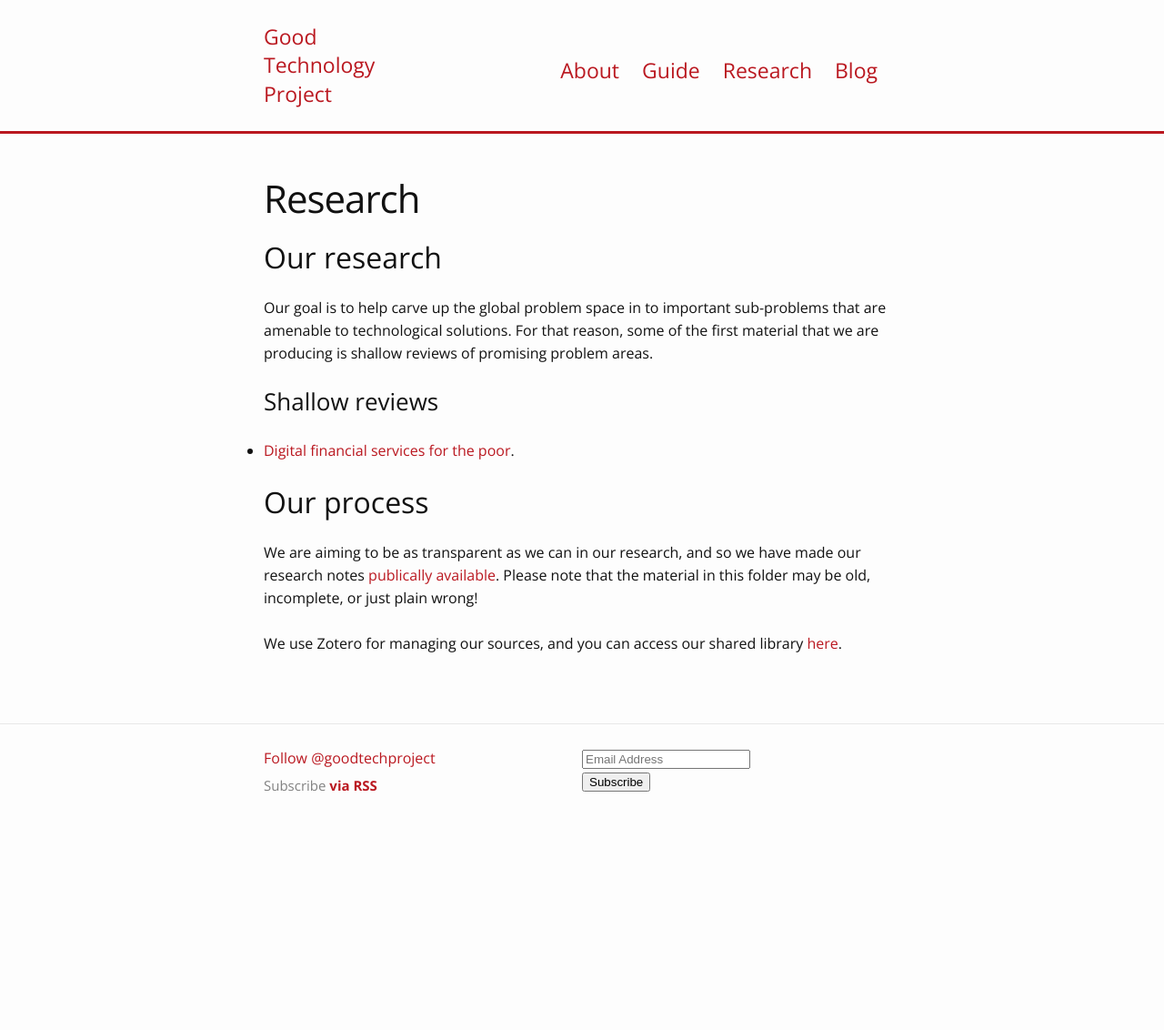
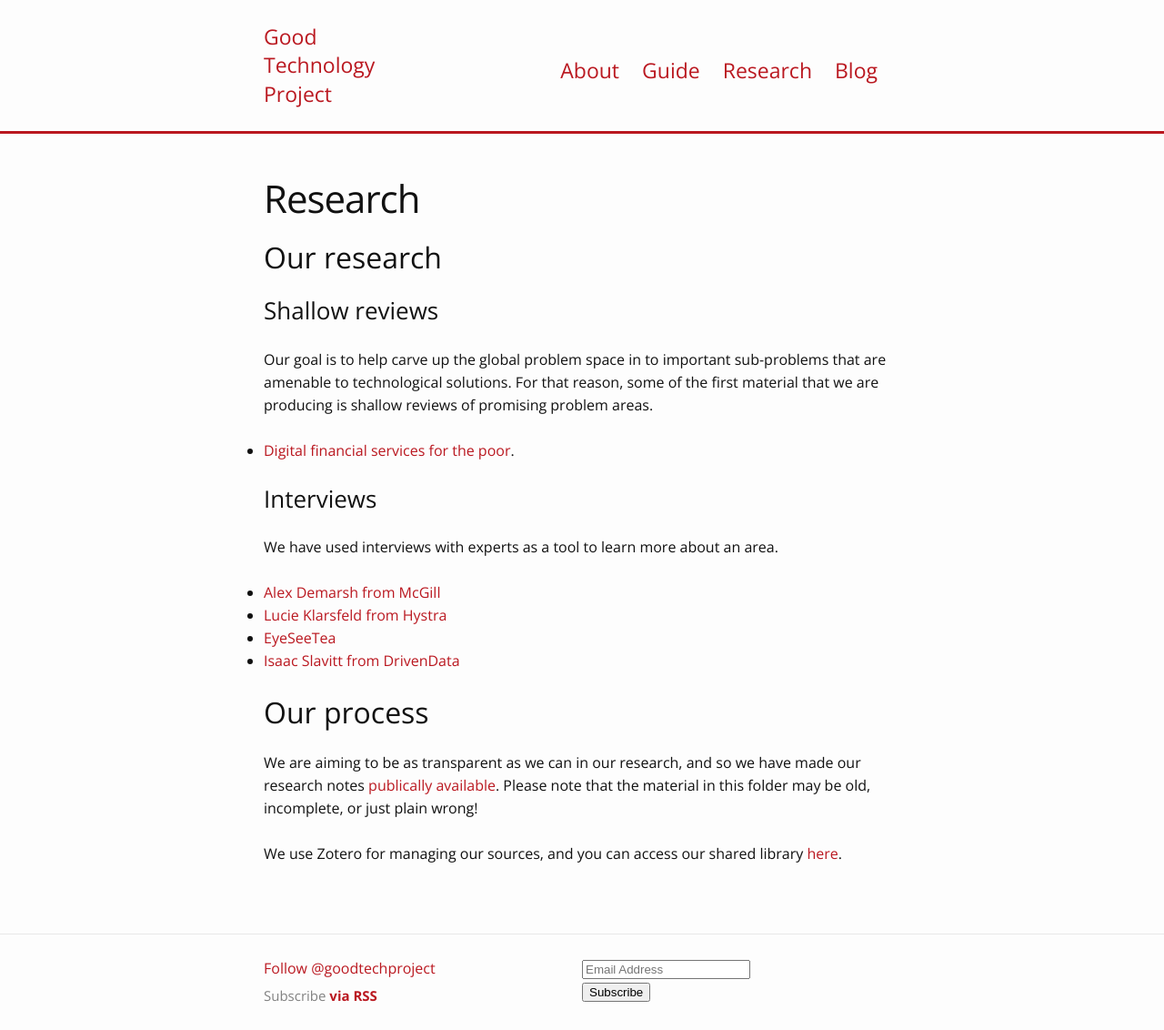
Before and after one commit to richardbatty/good-technology-project, a Jekyll site: the page built from research.md, in a window 1280 px wide. Shown: the whole page at 91% size. Built offline with Jekyll 4.4.1, drawn with Linux system fonts in a browser that asks for light colours; comment, search, counter and statistics services are not loaded; before the commit the page ends 901 px from its top, so only the background shows below that.

Commit message:
Add interview to research page

```diff
--- a/research.md
+++ b/research.md
@@ -6,11 +6,20 @@ permalink: /research/
 
 ## Our research
 
+### Shallow reviews
+
 Our goal is to help carve up the global problem space in to important sub-problems that are amenable to technological solutions. For that reason, some of the first material that we are producing is shallow reviews of promising problem areas.
 
-### Shallow reviews
+- [Digital financial services for the poor](/blog/2016/01/04/digital-financial-services-for-the-poor-shallow-overview).
 
-- [Digital financial services for the poor](/blog/2016/01/04/digital-financial-services-for-the-poor-shallow-overview).
+### Interviews
+
+We have used interviews with experts as a tool to learn more about an area.
+
+- [Alex Demarsh from McGill](/blog/2016/06/11/interview-with-alex-demarsh)
+- [Lucie Klarsfeld from Hystra](/blog/2016/05/21/interview-with-hystra)
+- [EyeSeeTea](/blog/2016/05/30/interview-with-eyeseetea)
+- [Isaac Slavitt from DrivenData](/blog/2016/05/15/interview-with-drivendata)
 
 ## Our process
 
```
